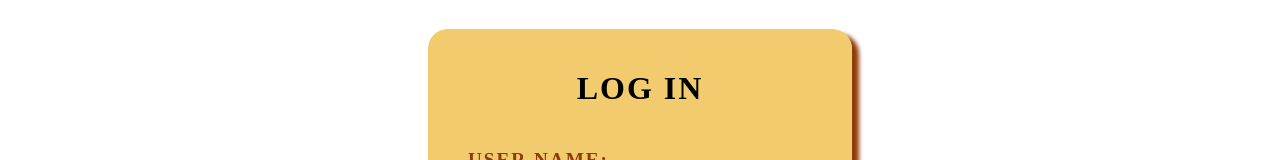
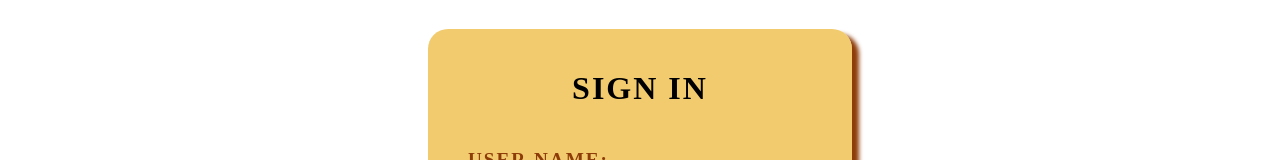
Before and after one commit to InetaKr/Baigiamasis, a React (Create React App) app: page /signIn in a window 1280 px wide. Shown: the part 171-331 px from the top of the page. Built offline with nearby package versions, Linux system fonts and the light colour scheme; data requests are answered from the project's data file.

Commit message:
add question delete navigation

```diff
--- a/src/components/Questions/Question.jsx
+++ b/src/components/Questions/Question.jsx
@@ -1,7 +1,7 @@
 import UserContext from "../../context/UserContext";
 import QuestionsContext from "../../context/QuestionsContext";
 import { useContext } from "react";
-import { Link, useLocation } from "react-router-dom";
+import { Link, useLocation, useNavigate } from "react-router-dom";
 
 const Question = ({ data }) => {
   const { users, loggedInUser } = useContext(UserContext);
@@ -9,9 +9,15 @@ const Question = ({ data }) => {
     useContext(QuestionsContext);
 
   const location = useLocation();
+  const navigate= useNavigate();
 
   const QuestionOwner = users.find((user) => user.id === data.userId);
   const QuestionVote = data.likedBy.length - data.disLikedBy.length;
+
+  const handleDelete = () =>{
+    deleteQuestion(data.id);
+    navigate('/forum')
+  }
 
   return (
     <div className="QuestionCards">
@@ -28,7 +34,7 @@ const Question = ({ data }) => {
         {loggedInUser && loggedInUser.id === QuestionOwner.id && (
           <>
             <div className="ownerButtons">
-              <button onClick={() => deleteQuestion(data.id)}>
+              <button onClick={handleDelete} >
                 <i className="fa fa-trash" />
               </button>
               <button>
--- a/src/components/User/SignIn.jsx
+++ b/src/components/User/SignIn.jsx
@@ -32,7 +32,7 @@ const SignIn = () => {
     <>
       <div className="form-wrapper">
         <form onSubmit={handleSubmit} className="form">
-          <h1>Log In</h1>
+          <h1>Sign In</h1>
           <div className="label-wrapper">
             <label>
               User Name:
```
Also changed, not shown: 1 other file (tests, documents, lock files or other folders).
